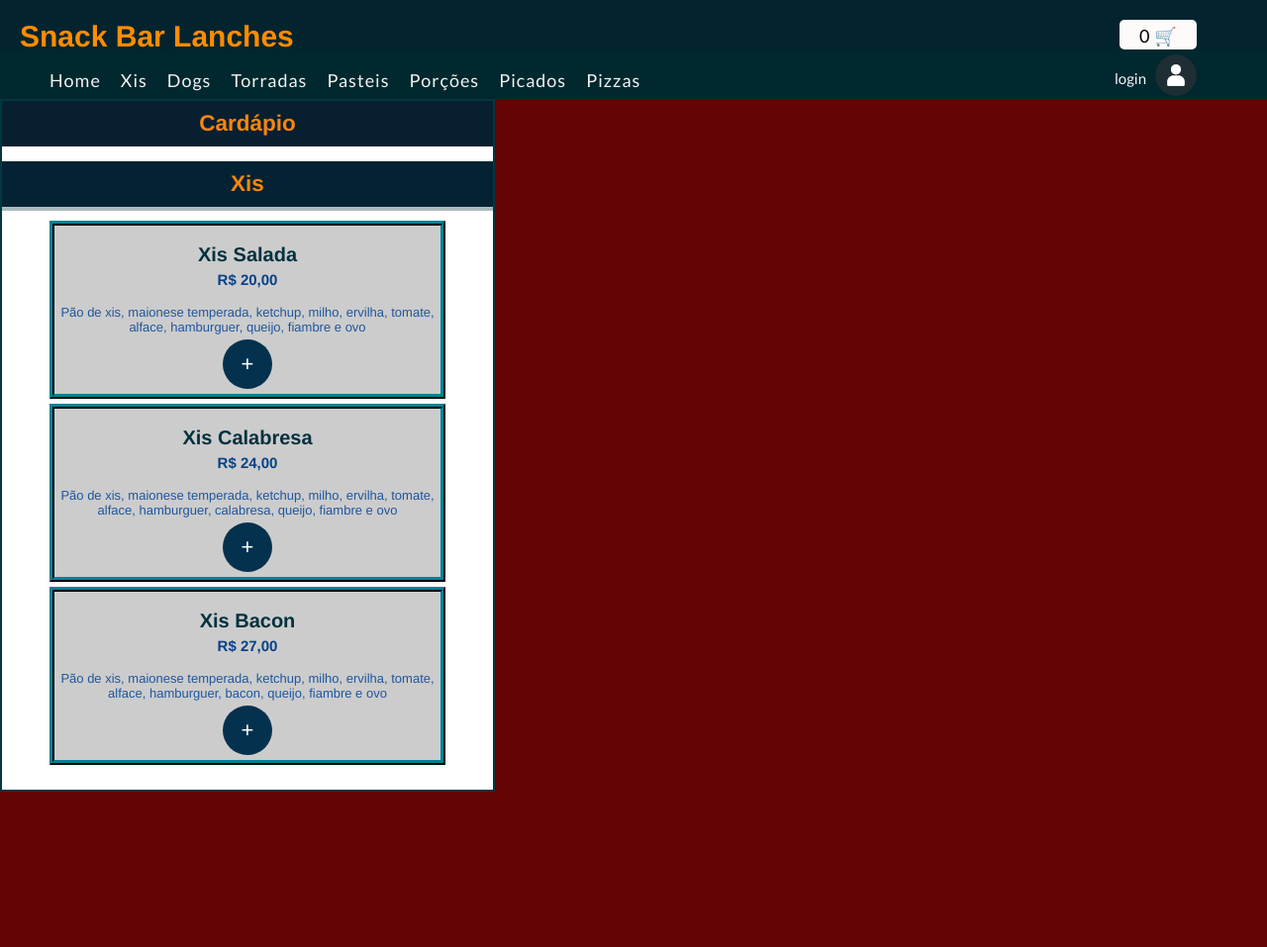
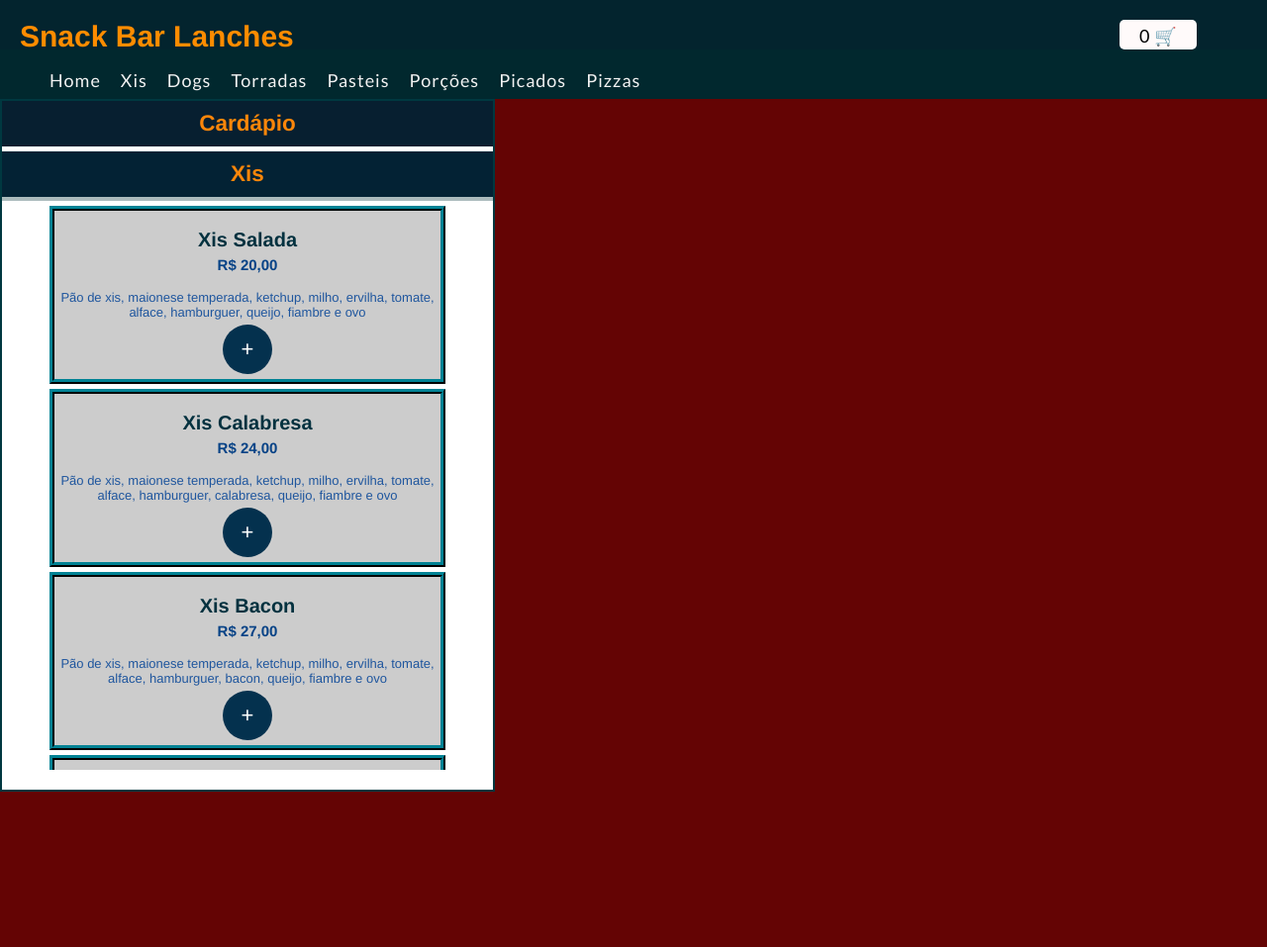
Before and after one commit to clauderech/snackbar, a PHP site: page /cardapio.php in a window 1280 px wide. Shown: the top 957 px of the page at 99% size. Run offline with PHP 8.4, Linux system fonts and the light colour scheme; some web fonts are replaced.

Commit message:
Atualizacao_18-06-23

```diff
--- a/cardapio.php
+++ b/cardapio.php
@@ -86,7 +86,7 @@
         .user {
             position: relative;
             margin-right: 5vw;
-            left: 0;
+            left: 70vw;
             width: auto;
             padding: 3px 3px;
             margin-top: -18px;
@@ -99,7 +99,7 @@
         @media (max-width:900px) {
 
             .nav_pagina {
-                width: auto;
+                width: 100%;
             }
 
             .menu_mobile_pagina{
--- a/css/style.css
+++ b/css/style.css
@@ -71,7 +71,7 @@ main h2{
 
 .cardapio {
     position: relative;
-    top: 0;
+    top: 0px;
     margin: 181 auto auto 0;
     padding: 0;
     height: auto;
@@ -98,15 +98,16 @@ h3 {
     text-align: center;
     width:400px;
     font-family:'Hepta Slab', Helvetica, Arial;
-    margin:auto auto 5px auto;
+    margin:5px auto 5px auto;
     border: 5px ridge #003840;
     background-color: #CCC;
     color: #f88316;
 }
 
 .categ {
-    margin-bottom: 10px;
-    margin-top: 15px;
+    display: block;
+    margin-bottom: 5px;
+    margin-top: 5px;
     background-color: #abbbbd;
     height: 50px;
 
```
